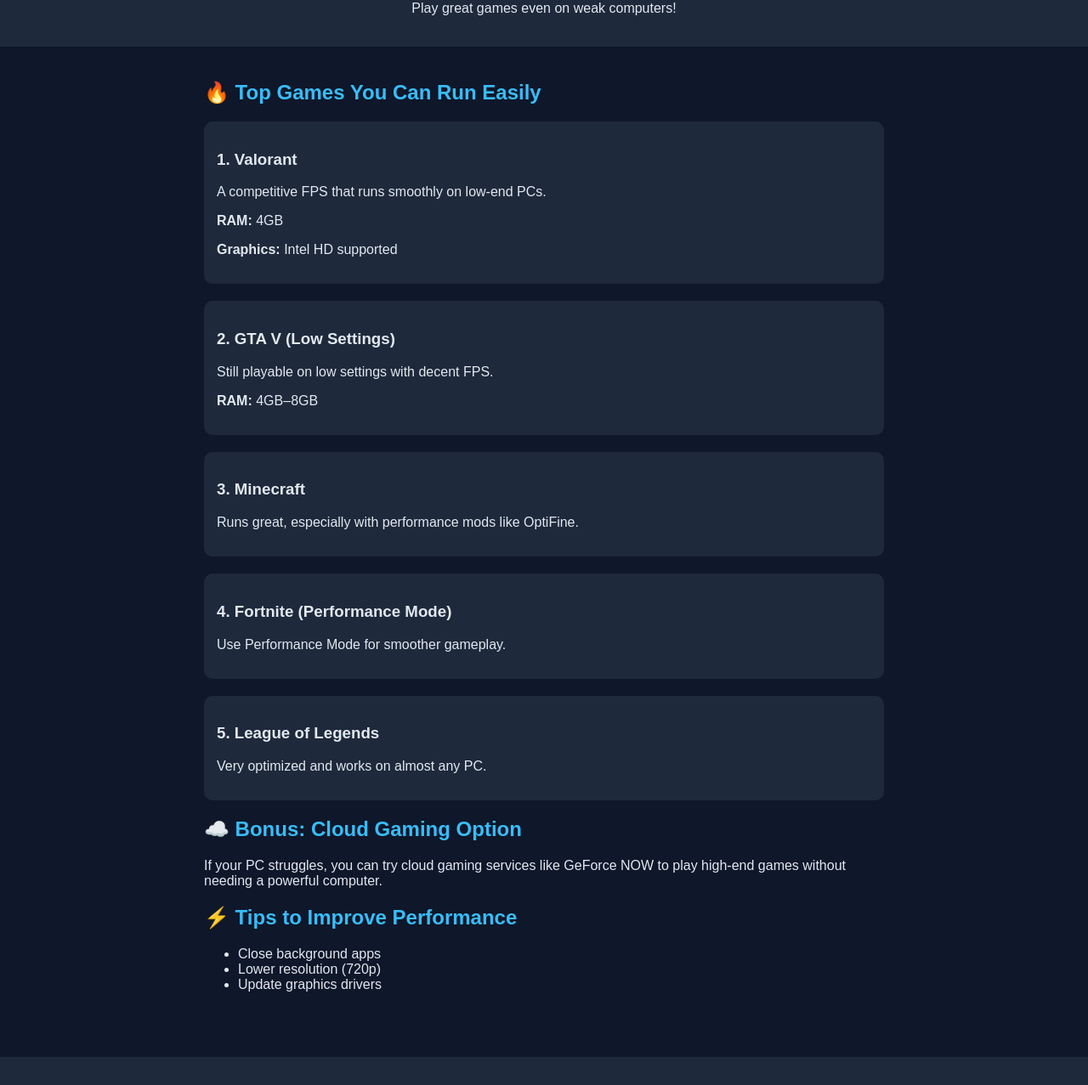
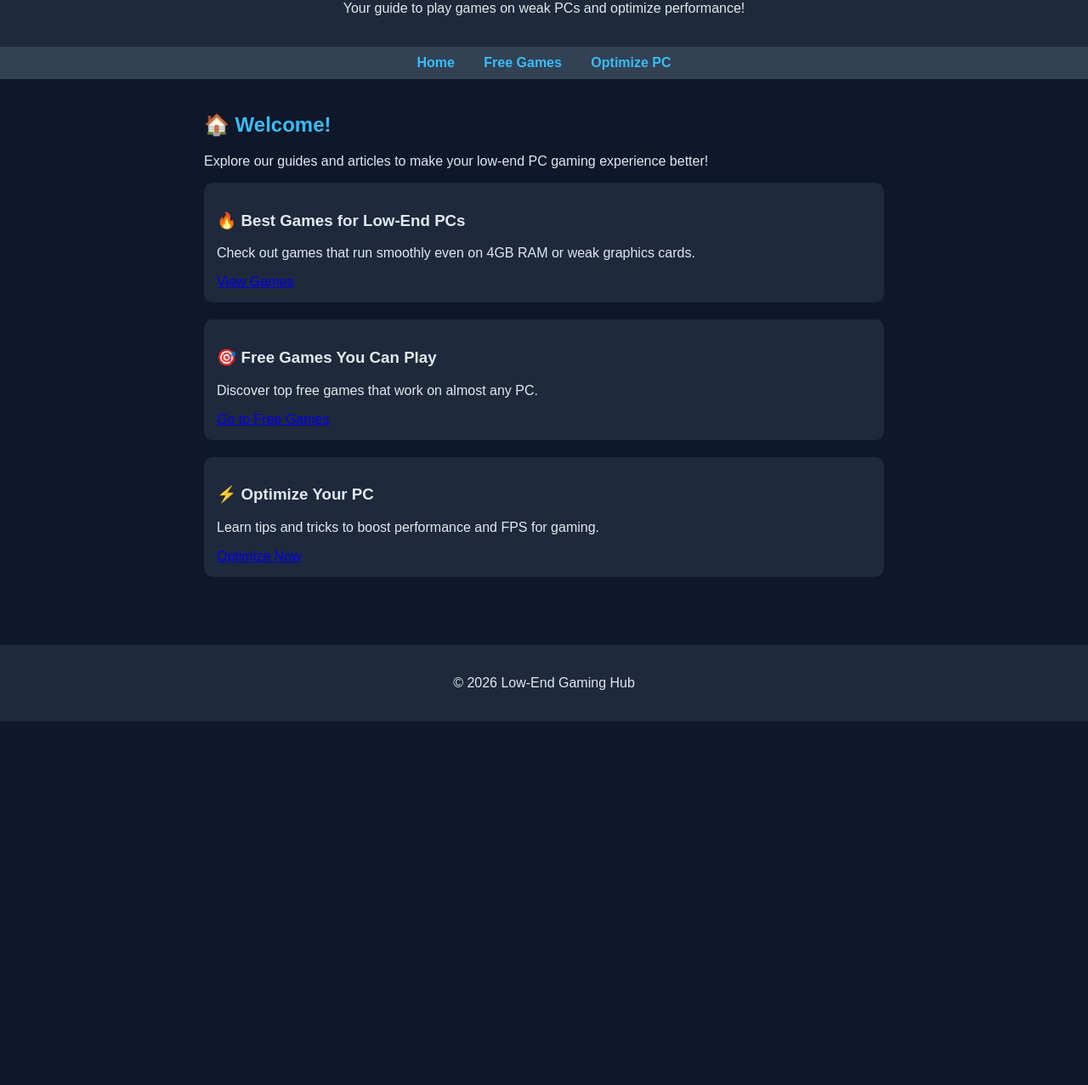
Before and after one commit to deonnberisha/low-end-gaming-hub, a plain HTML site: page index.html in a window 1280 px wide. Shown: the part 73-1350 px from the top of the page at 85% size. After the commit the page ends 922 px from the top, so only its background shows below. Drawn offline with Linux system fonts and the light colour scheme.

Commit message:
Add files via upload

```diff
--- a/index.html
+++ b/index.html
@@ -3,8 +3,7 @@
 <head>
     <meta charset="UTF-8">
     <meta name="viewport" content="width=device-width, initial-scale=1.0">
-    <title>Best Games for Low-End PCs (4GB RAM)</title>
-
+    <title>Low-End Gaming Hub</title>
     <style>
         body {
             font-family: Arial, sans-serif;
@@ -24,6 +23,19 @@
             color: #38bdf8;
         }
 
+        nav {
+            text-align: center;
+            background-color: #334155;
+            padding: 10px;
+        }
+
+        nav a {
+            margin: 0 15px;
+            color: #38bdf8;
+            text-decoration: none;
+            font-weight: bold;
+        }
+
         .container {
             max-width: 800px;
             margin: auto;
@@ -34,7 +46,7 @@
             color: #38bdf8;
         }
 
-        .game {
+        .section {
             background-color: #1e293b;
             padding: 15px;
             margin-bottom: 20px;
@@ -47,65 +59,43 @@
             background-color: #1e293b;
             margin-top: 40px;
         }
-
-        a {
-            color: #38bdf8;
-            text-decoration: none;
-        }
     </style>
 </head>
-
 <body>
 
 <header>
-    <h1>🎮 Best Games for Low-End PCs (4GB RAM)</h1>
-    <p>Play great games even on weak computers!</p>
+    <h1>🎮 Low-End Gaming Hub</h1>
+    <p>Your guide to play games on weak PCs and optimize performance!</p>
 </header>
+
+<nav>
+    <a href="index.html">Home</a>
+    <a href="free-games.html">Free Games</a>
+    <a href="optimize-pc.html">Optimize PC</a>
+</nav>
 
 <div class="container">
 
-    <h2>🔥 Top Games You Can Run Easily</h2>
+    <h2>🏠 Welcome!</h2>
+    <p>Explore our guides and articles to make your low-end PC gaming experience better!</p>
 
-    <div class="game">
-        <h3>1. Valorant</h3>
-        <p>A competitive FPS that runs smoothly on low-end PCs.</p>
-        <p><strong>RAM:</strong> 4GB</p>
-        <p><strong>Graphics:</strong> Intel HD supported</p>
+    <div class="section">
+        <h3>🔥 Best Games for Low-End PCs</h3>
+        <p>Check out games that run smoothly even on 4GB RAM or weak graphics cards.</p>
+        <a href="index.html">View Games</a>
     </div>
 
-    <div class="game">
-        <h3>2. GTA V (Low Settings)</h3>
-        <p>Still playable on low settings with decent FPS.</p>
-        <p><strong>RAM:</strong> 4GB–8GB</p>
+    <div class="section">
+        <h3>🎯 Free Games You Can Play</h3>
+        <p>Discover top free games that work on almost any PC.</p>
+        <a href="free-games.html">Go to Free Games</a>
     </div>
 
-    <div class="game">
-        <h3>3. Minecraft</h3>
-        <p>Runs great, especially with performance mods like OptiFine.</p>
+    <div class="section">
+        <h3>⚡ Optimize Your PC</h3>
+        <p>Learn tips and tricks to boost performance and FPS for gaming.</p>
+        <a href="optimize-pc.html">Optimize Now</a>
     </div>
-
-    <div class="game">
-        <h3>4. Fortnite (Performance Mode)</h3>
-        <p>Use Performance Mode for smoother gameplay.</p>
-    </div>
-
-    <div class="game">
-        <h3>5. League of Legends</h3>
-        <p>Very optimized and works on almost any PC.</p>
-    </div>
-
-    <h2>☁️ Bonus: Cloud Gaming Option</h2>
-    <p>
-        If your PC struggles, you can try cloud gaming services like
-        GeForce NOW to play high-end games without needing a powerful computer.
-    </p>
-
-    <h2>⚡ Tips to Improve Performance</h2>
-    <ul>
-        <li>Close background apps</li>
-        <li>Lower resolution (720p)</li>
-        <li>Update graphics drivers</li>
-    </ul>
 
 </div>
 
```
